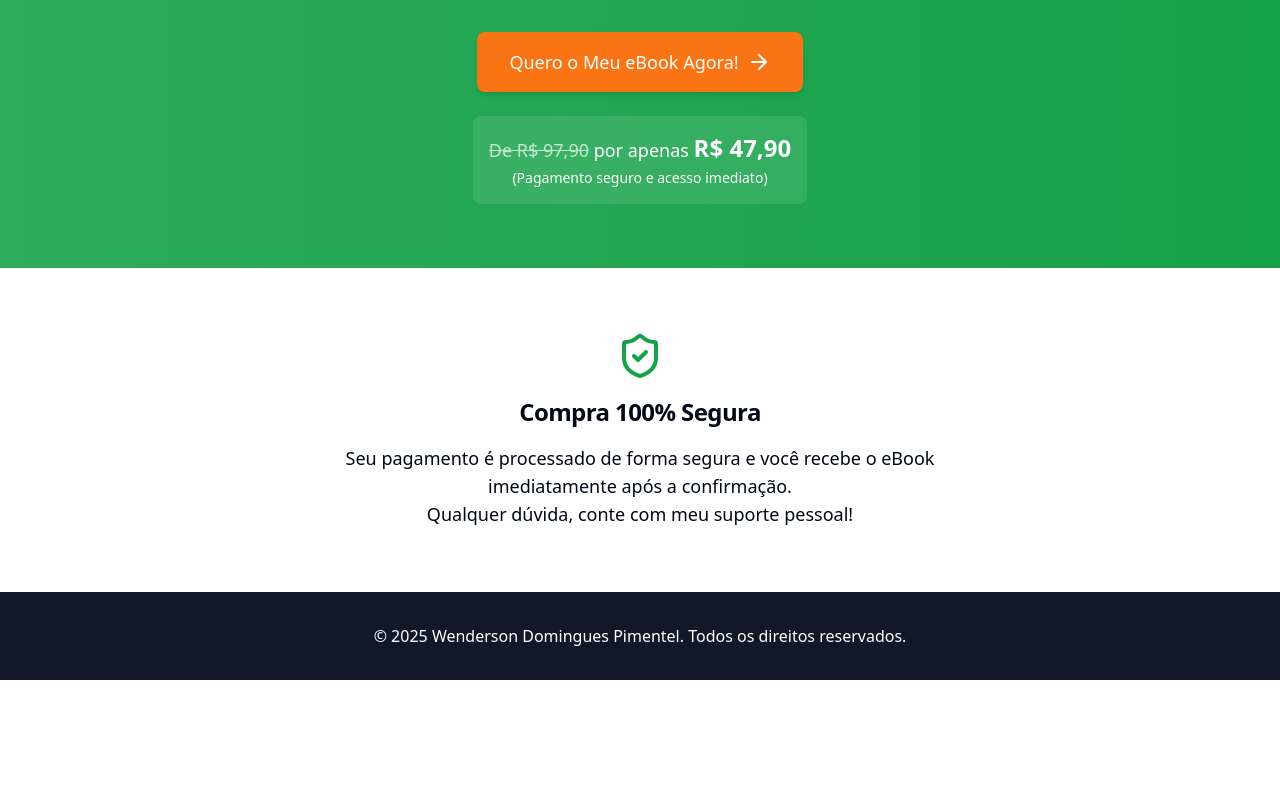
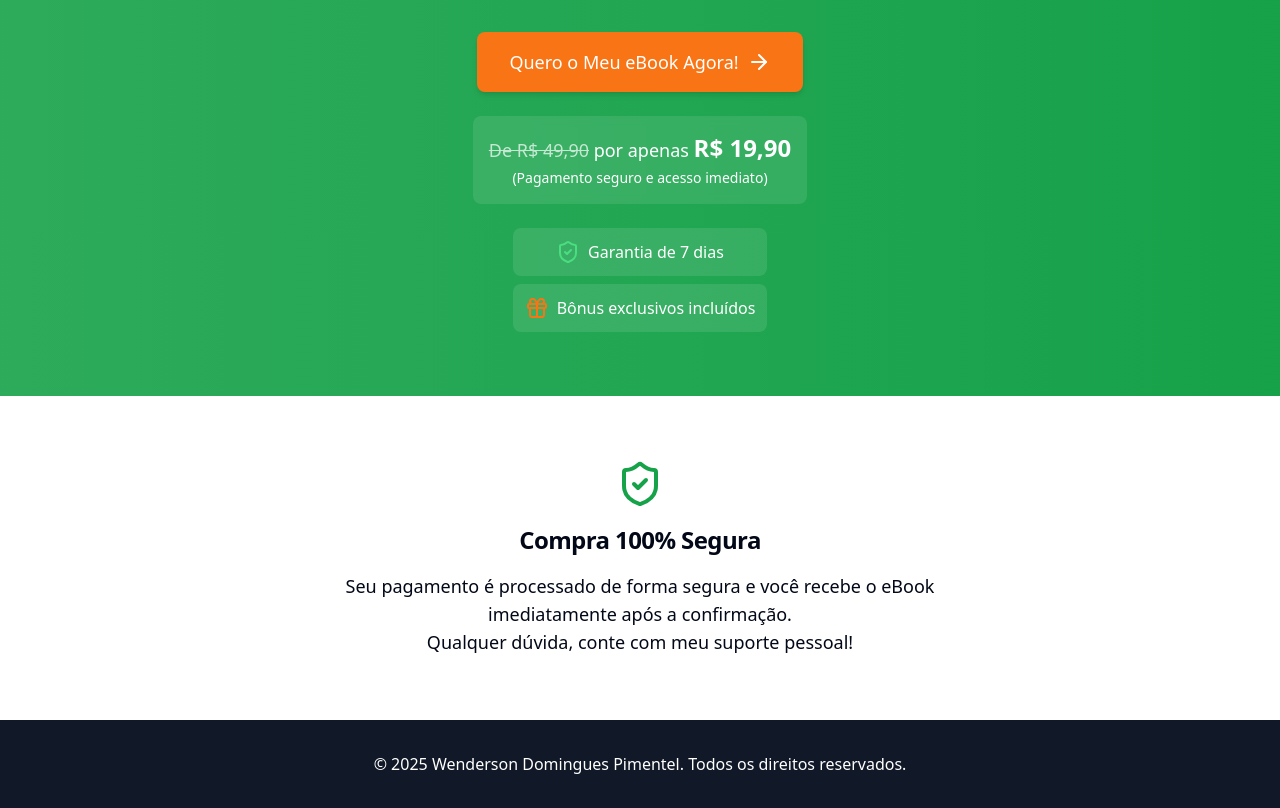
Before and after one commit to Wendersonba/wendersonpimentel, a React (Vite) app: page / in a window 1280 px wide. Shown: the part 3320-4128 px from the top of the page. Before the commit the page ends 4000 px from the top, so only its background shows below. Built offline with nearby package versions, Linux system fonts and the light colour scheme.

Commit message:
Fix: Update eBook price
Change the eBook price from 49.90 to 19.90.

```diff
--- a/src/pages/Index.tsx
+++ b/src/pages/Index.tsx
@@ -297,10 +297,21 @@ const Index = () => {
 
           <div className="bg-white/10 p-4 rounded-lg backdrop-blur-sm">
             <p className="text-lg font-medium">
-              <span className="line-through opacity-70">De R$ 97,90</span> por apenas{" "}
-              <span className="text-2xl font-bold">R$ 47,90</span>
+              <span className="line-through opacity-70">De R$ 49,90</span> por apenas{" "}
+              <span className="text-2xl font-bold">R$ 19,90</span>
             </p>
             <p className="text-sm mt-1">(Pagamento seguro e acesso imediato)</p>
+          </div>
+
+          <div className="mt-4 space-y-2">
+            <div className="flex items-center justify-center space-x-2 bg-white/10 p-3 rounded-lg">
+              <ShieldCheck size={24} className="text-green-400" />
+              <span>Garantia de 7 dias</span>
+            </div>
+            <div className="flex items-center justify-center space-x-2 bg-white/10 p-3 rounded-lg">
+              <Gift size={24} className="text-accent" />
+              <span>Bônus exclusivos incluídos</span>
+            </div>
           </div>
         </div>
       </Section>
```
